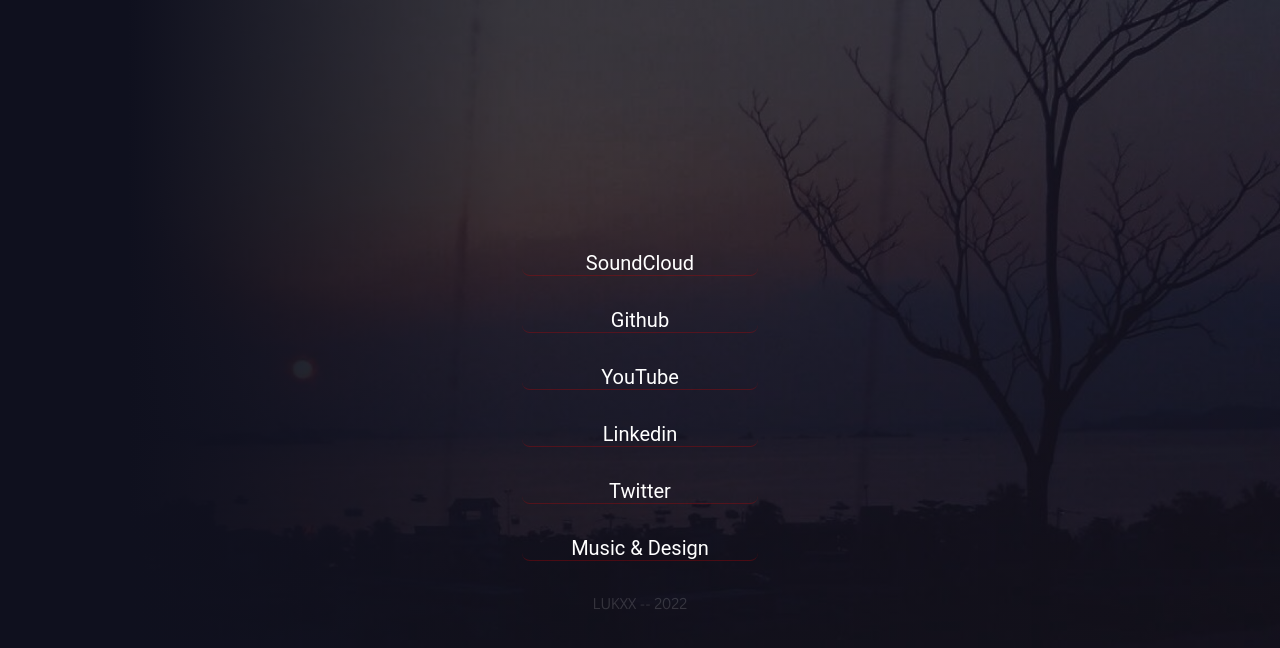
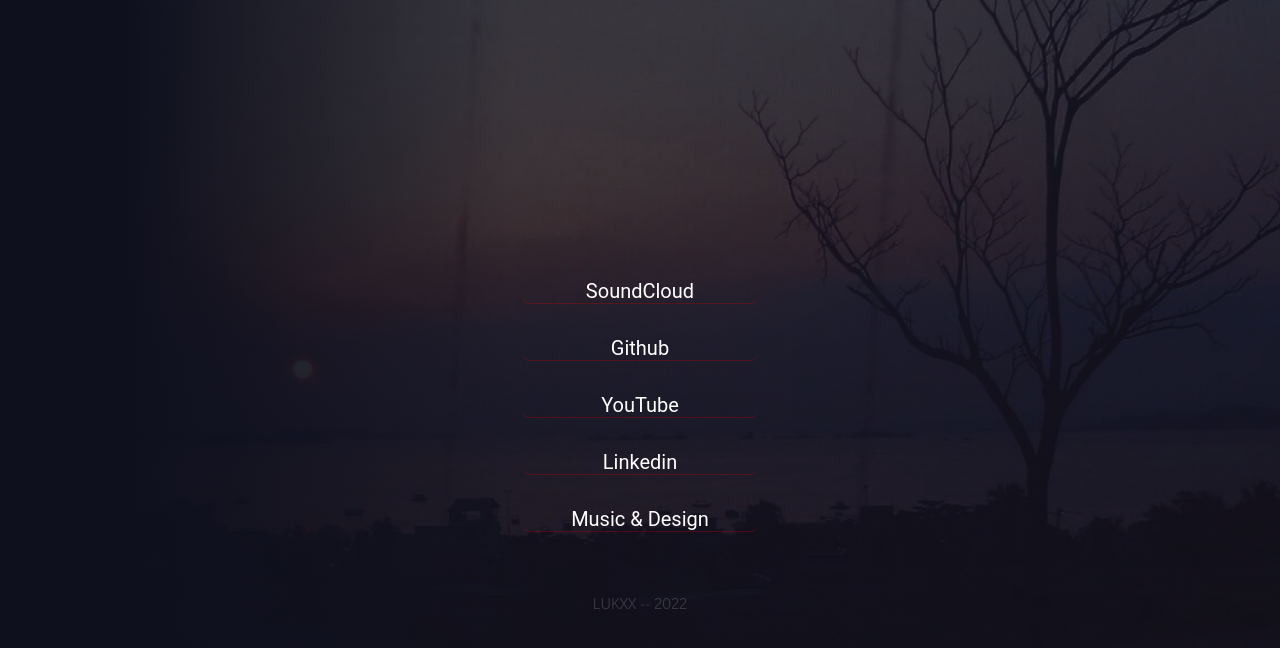
Before and after one commit to LucasLimaDeSouza/linkPortifolio, a plain HTML site: page index.html in a window 1280 px wide. Drawn offline with Linux system fonts and the light colour scheme.

Commit message:
Delete Twtr

```diff
--- a/index.html
+++ b/index.html
@@ -19,7 +19,6 @@
                 <li><a href="https://github.com/LucasLimaDeSouza" target="_blank">Github</a></li>
                 <li><a href="https://www.youtube.com/channel/UCmZepL1T8zPwVlkkYUvNAKw" target="_blank">YouTube</a></li>
                 <li><a href="https://www.linkedin.com/in/lucas-lima-de-souza/" target="_blank">Linkedin</a></li>
-                <li><a href="https://twitter.com/LucasLukxx" target="_blank">Twitter</a></li>
                 <li><a href="https://lucaslimadesouza.github.io/Music---Design/" target="_blank">Music & Design</a></li>
             </ul>
         </div>
```
